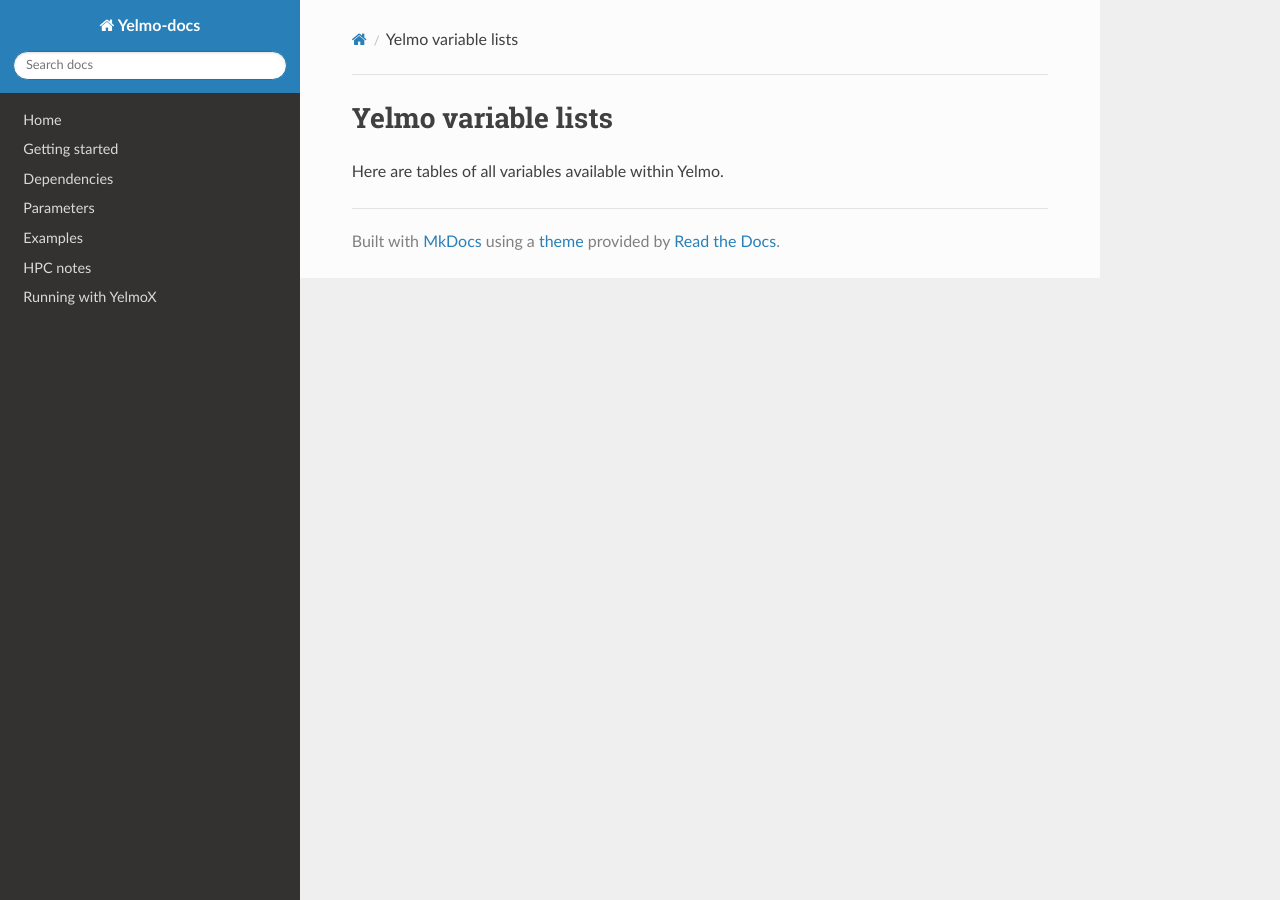
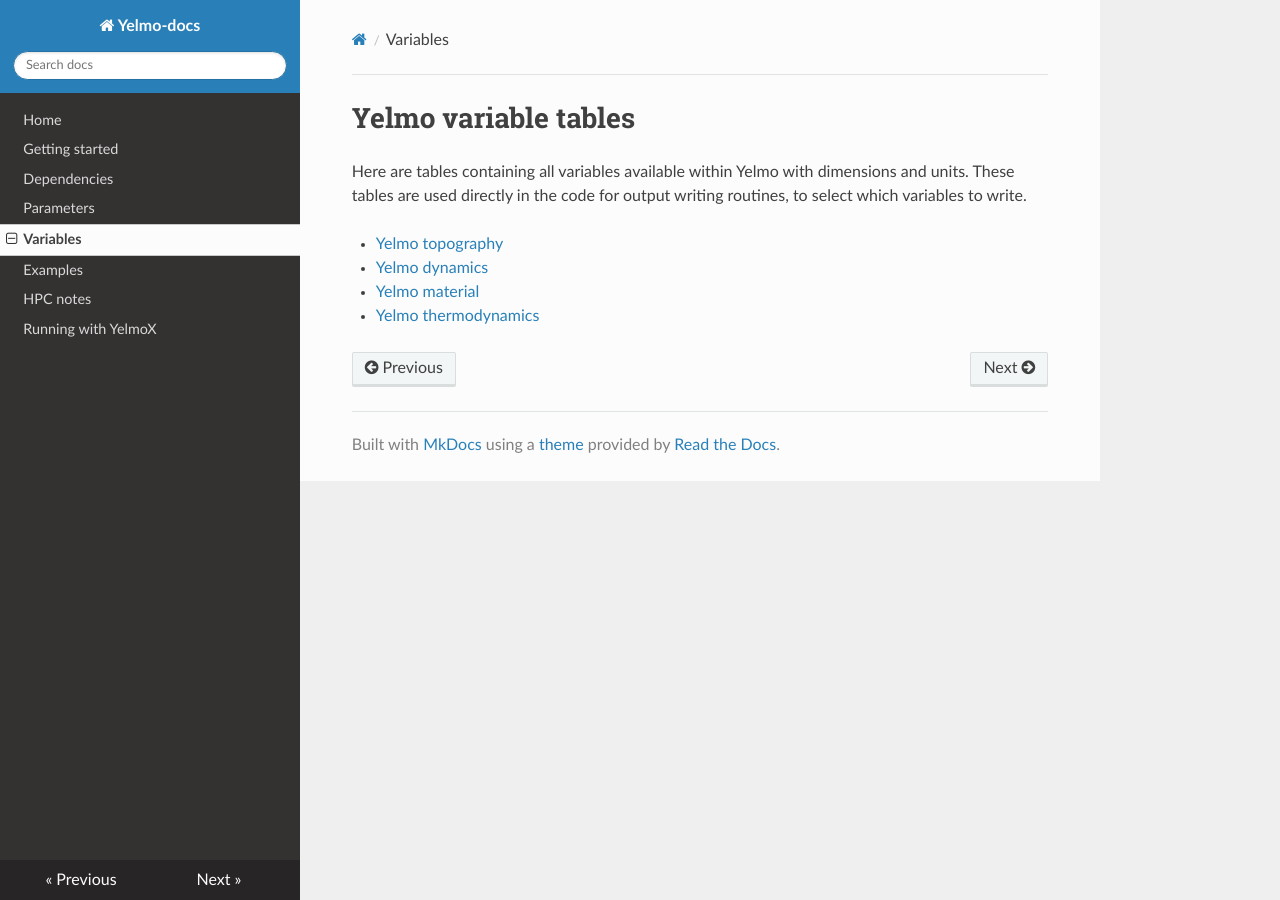
Before and after one commit to palma-ice/yelmo-docs, an MkDocs documentation site: the page built from docs/yelmo-variables.md, in a window 1280 px wide. Built offline with MkDocs 1.6.1, drawn with Linux system fonts in a browser that asks for light colours; nearby versions of some CDN libraries.

Commit message:
Updated Yelmo variable documentation.

```diff
--- a/docs/yelmo-variables.md
+++ b/docs/yelmo-variables.md
@@ -1,3 +1,9 @@
-# Yelmo variable lists
+# Yelmo variable tables
 
-Here are tables of all variables available within Yelmo.
+Here are tables containing all variables available within Yelmo with dimensions and units.
+These tables are used directly in the code for output writing routines, to select which variables to write.
+
+- [Yelmo topography](yelmo-variables-ytopo.md)
+- [Yelmo dynamics](yelmo-variables-ydyn.md)
+- [Yelmo material](yelmo-variables-ymat.md)
+- [Yelmo thermodynamics](yelmo-variables-ytherm.md)
--- a/mkdocs.yml
+++ b/mkdocs.yml
@@ -4,6 +4,7 @@ nav:
     - Getting started: getting-started.md
     - Dependencies: dependencies.md
     - Parameters: parameters.md
+    - Variables: yelmo-variables.md
     - Examples: example-programs.md
     - HPC notes: hpc-notes.md
     - Running with YelmoX: running-with-yelmox.md
```
